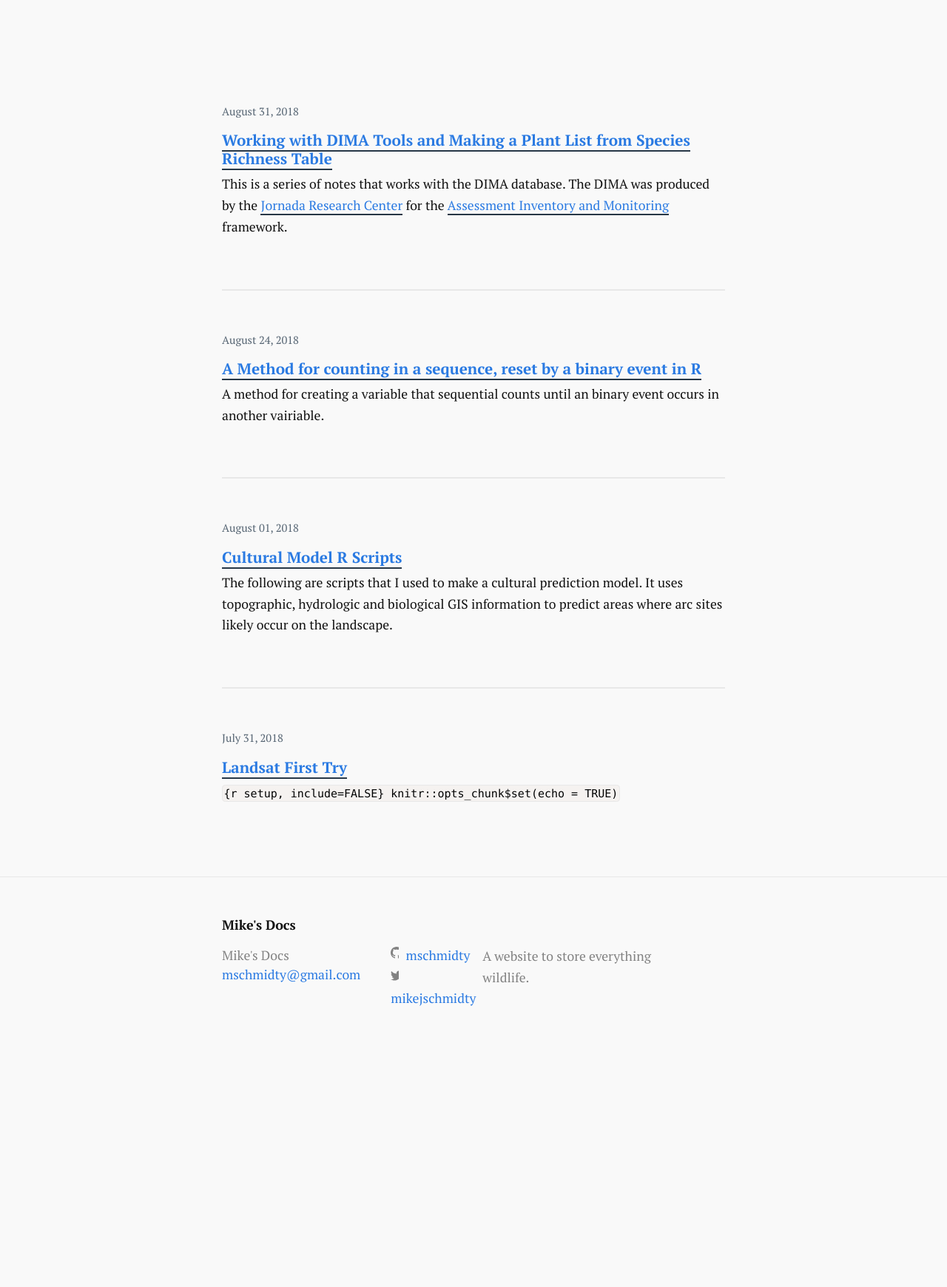
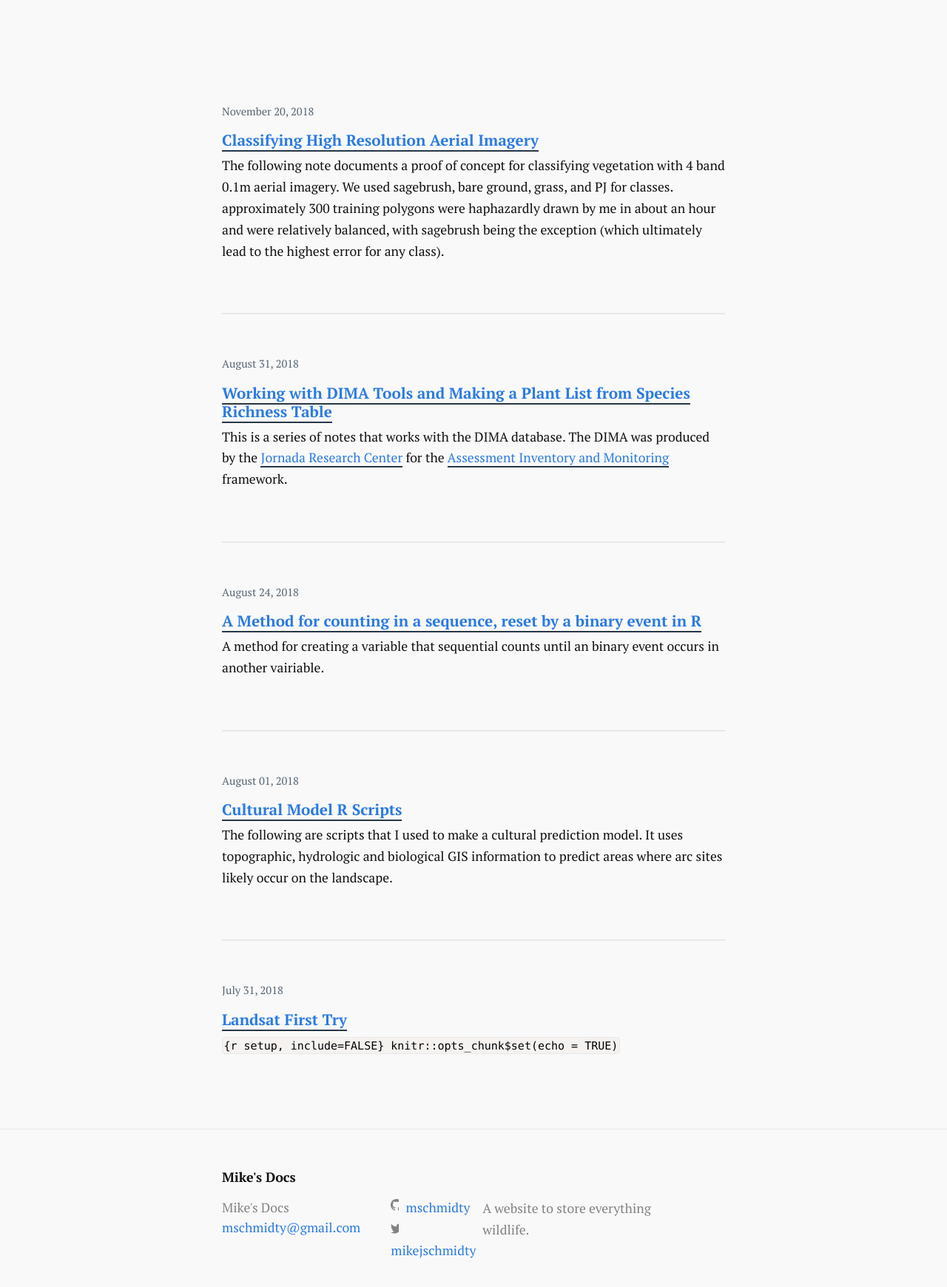
Before and after one commit to mschmidty/bio_notes, a Jekyll site: the page built from r/index.html, in a window 1280 px wide, cut to the strip 870-2634 px from the top of the page. Shown: the top 1740 px of the strip at 74% size. Built offline with Jekyll 4.4.1, drawn with Linux system fonts in a browser that asks for light colours; before the commit the page ends 2293 px from its top, so only the background shows below that; some of the changed lines change nothing that is shown.

Commit message:
new post on vegetation classification

````diff
--- a/_sass/overwrite/all-content.scss
+++ b/_sass/overwrite/all-content.scss
@@ -177,8 +177,10 @@ sub{
   border-radius:3px;
 }
 .post-content p.caption {
-  font-size:0.8rem;
-  margin-top:0;
+  font-size:0.9rem;
+  margin-top:-16px;
+  color:$black;
+  line-height:1.2;
 }
 .post-content h2 {
   margin-top:3rem;
--- /dev/null
+++ b/r/_posts/2018-11-20-classifying_high_res_aerial_images.md
@@ -0,0 +1,166 @@
+---
+layout: post
+title:  "Classifying High Resolution Aerial Imagery"
+date:   2018-11-20 10:07:03 -0600
+categories: [ GIS, R, Remote Sensing ]
+---
+
+The following note documents a proof of concept for classifying vegetation with 4 band 0.1m aerial imagery. We used sagebrush, bare ground, grass, and PJ for classes.  approximately 300 training polygons were haphazardly drawn by me in about an hour and were relatively balanced, with sagebrush being the exception (which ultimately lead to the highest error for any class).
+
+## Preliminary Findings
+### Success
+Random forests was quite successful in classification. The largest error occurred in sagebrush, with an out of bag error of about 3%.  However, because this was a first attempt, I did not use a train and validation set.  Future iterations of this process should definitely use a more rigorous validation methodology.
+
+### Failures
+Shadows presented the biggest challenge to classification.  There  are two ways to handle this:
+* **Segmentation** - We could try to segment out the shadows prior to classification, and use the shadows as a separate class.  We would need to thing about if this would through off any cover estimates.  At first thought I would say no, because it would be standardized across a tile.
+* **Adding in predictors** - I think if we used our vegetation polygons as a predictive layer random forests may be able to split the shadows.  This would also require us however to draw the shadows as part of a plant so that random forests associates the shadow with the plant/tree.[Segementation Resource](https://fickse.wordpress.com/2015/06/18/quick-and-dirty-object-based-segmentation-in-r/)
+* **Compute power** was a huge problem for this process.  One tile of imagery is about 12 GB in memory. That's about 1/3 of my 32 GB of memory.  I've heard that tensorflow, which uses the GPU, can perform random forests, but that may need to be done in python.
+
+### Future Loops
+I do not think we have the compute power to perform this accross the entire basin. However, I do think that we could loop through each tile with something like lapply.  The next step would be to clean everything up and put the process into a function that you could then loop through.
+
+## Some Results
+
+### The Final prediction
+![Raster Image of vegetation classified into sagebrush, pinyon/juniper, bare ground and grass.]({{"/r/assets/veg_class/subset_classification_example.jpg" | relative_url }})
+
+You can see the model did pretty well in classifying the image.  However, the failure to classify the PJ shadows correctly is very evident.
+ {: .caption}
+
+### The Original Four Band Image
+![Ortho Imagery of the area classified above]({{"/r/assets/veg_class/ortho.jpg" | relative_url }})
+
+The same extent as the classification raster above.
+{: .caption}
+
+### An example of the training polygons
+![Some examples of the training polygons used to train the model. ]({{"/r/assets/veg_class/training_classes_example.jpg" | relative_url }})
+
+An example of my training polygons.
+{: .caption}
+
+
+## R Explination
+### Load Libraries
+```r
+library(raster)
+library(tidyverse)
+library(randomForest)
+library(rgdal)
+```
+
+### Load the data
+```r
+raster<-brick("data/raster/Basin0301.tif") ## Tile to be classified.
+## supervisor<-raster("data/raster/supervisor12N") ## didn't end up using this layer because rasters on a 0.1m scale in ArcMap can't be merged in r because of the decimal error. This applies to test raster as well.
+testshape<-readOGR("data/shape", layer="test") ## A subset of Basin0301.tif so that we didn't have to run the prediciton on the whole raster.
+shape<-readOGR(dsn="data/shape", layer="supervised12N") ## Read in the classification polygons
+##test_raster<-raster("data/raster/test_fit") ## I don't remember why I loaded this????
+```
+
+### Set up raster and add NDVI layer
+```r
+names(raster)<-c("b1", "b2", "b3", "b4") ## Rename Bands for ease of use
+ndvi<-overlay(raster$b4, raster$b3, fun=function(x,y){(x-y)/(x+y)}) ## Create a NDVI layer
+cov<-addLayer(raster,ndvi) ## Merge NDVI and the tiel imagery
+names(cov)<-c("b1", "b2", "b3", "b4", "ndvi") ## Rename NDVI to "ndvi", all other layers stay the samel.
+
+```
+
+### Check Alignment
+Make sure that the aerial tile  has the same extent as the training shapefile using `ndvi` layer.
+```r
+plot(ndvi)
+plot(shape, add=T)
+```
+
+### Convert the Class field to number
+```r
+shape@data$code<-as.numeric(shape@data$Class)
+shape@data
+```
+
+##rasterize the shapefile
+```r
+classes<-rasterize(shape, ndvi, field="code")
+plot(classes)
+```
+
+### Clip and mask
+First clip that aerial image to the extent of the classes layer. Then mask (use classes geometry).
+```r
+covmask<-crop(cov, extent(classes))
+covmask2<-mask(covmask, classes)
+plot(covmask2)
+```
+
+### Merge Classes to clipped aerial imagery.
+```r
+names(classes)<-"class"
+train_brick<-addLayer(covmask2, classes)
+```
+
+
+### Get Values From Raster
+I will need to run this step through again to make sure it is correct.  For some reason when the aerial raster is clipped to the geometry of the training polygons, all of the clipped out cells remain as NAs (as far as I konw there is no way around this). To run random forests you need to remove the NAs. Removing the NAs took up almost all of my computers memory. I eventually got it to work, by removing everything in memory and then running the `filter(train_table2, !is.na(class))` I believe, but I can't quite remember.  To do this, I may have needed to save the `train_table` as a RDS and then re-load it after restarting R so that the machines memory was clean.
+```r
+train_table<-getValues(train_brick) ## Takes a lot of time
+saveRDS(train_table, "data/train_table2.rds")
+train_table<-readRDS("data/train_table2.rds")
+library(rgr)
+train_table2<-remove.na(train_table)
+train_table2<-as.tibble(train_table)
+train_table3<-filter(train_table2, !is.na(class))
+train_table3
+
+```
+
+## Run Random Forests
+Build the model.
+```r
+set.seed(415)
+fit<-randomForest(as.factor(class)~.,
+                  data=train_table3,
+                  importance=TRUE,
+                  ntree=200
+                  )
+fit
+varImpPlot(fit)
+saveRDS(fit, "data/forests/fit1.rds") ## Save the prediction
+```
+
+### Prepare the datasets to Run the Prediction
+
+Format the datasets into so that the training dataset and the predicted dataset have the same layers (4 light bands and ndvi).
+
+```r
+testshape_raster<-rasterize(testshape, raster) ##convert testshape (subset of aerial imagery) to raster with same pixel size as raster.
+test_fit<-crop(raster, extent(testshape)) ##crop raster to testshape
+plot(test_fit) ##Look at test fit
+names(test_fit)<-c("b1", "b2", "b3", "b4") ## rename testfit names to match training set.
+ndvi2<-overlay(test_fit$b4, test_fit$b3, fun=function(x,y){(x-y)/(x+y)}) ## add ndvi
+test_fit_comb<-addLayer(test_fit, ndvi2) ## Merge the layers
+names(test_fit_comb)<-c("b1", "b2", "b3", "b4", "ndvi") ##rename ndvi header to ndvi.
+
+```
+
+## Run the prediction on the data subest and the whole dataset.
+```r
+predicted_plot<-raster::predict(test_fit_comb, fit, OOB=T) ## Predict subset
+##predicted_whole<-raster::predict(cov, fit, OOB=T) ## predict whole dataset - This takes over an hour with a 32GB machine.
+
+```
+
+
+## Save everything
+When you write the rasters with `writeRaster` the rasters still need to be projected once they are pulled into ArcMap.  I'm srue there is a way to save them with a projection, but I haven't figured it out yet.
+```r
+saveRDS(predicted_plot, "data/forests/predicted_raster.rds")
+saveRDS(predicted_whole, "data/forests/predicted_whole_raster.rds")
+predicted_plot2<-predicted_plot
+
+
+writeRaster(predicted_plot2, "data/raster/prediction.asc")
+writeRaster(predicted_whole, "data/raster/prediction_whole.asc")
+```
````
Also changed, not shown: Gemfile.lock, r/assets/veg_class/ortho.jpg (added), r/assets/veg_class/subset_classification_example.jpg (added), r/assets/veg_class/training_classes_example.jpg (added).
